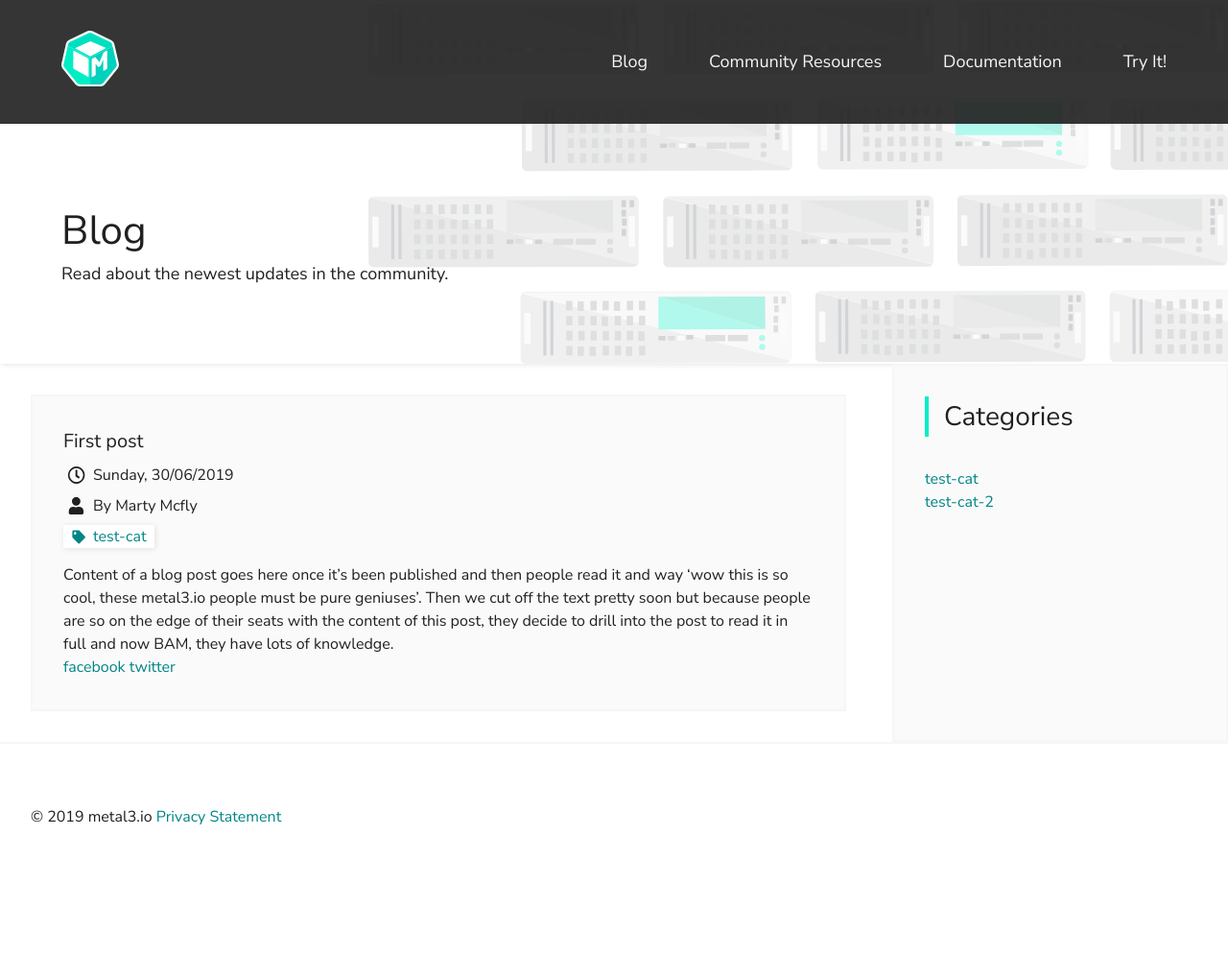
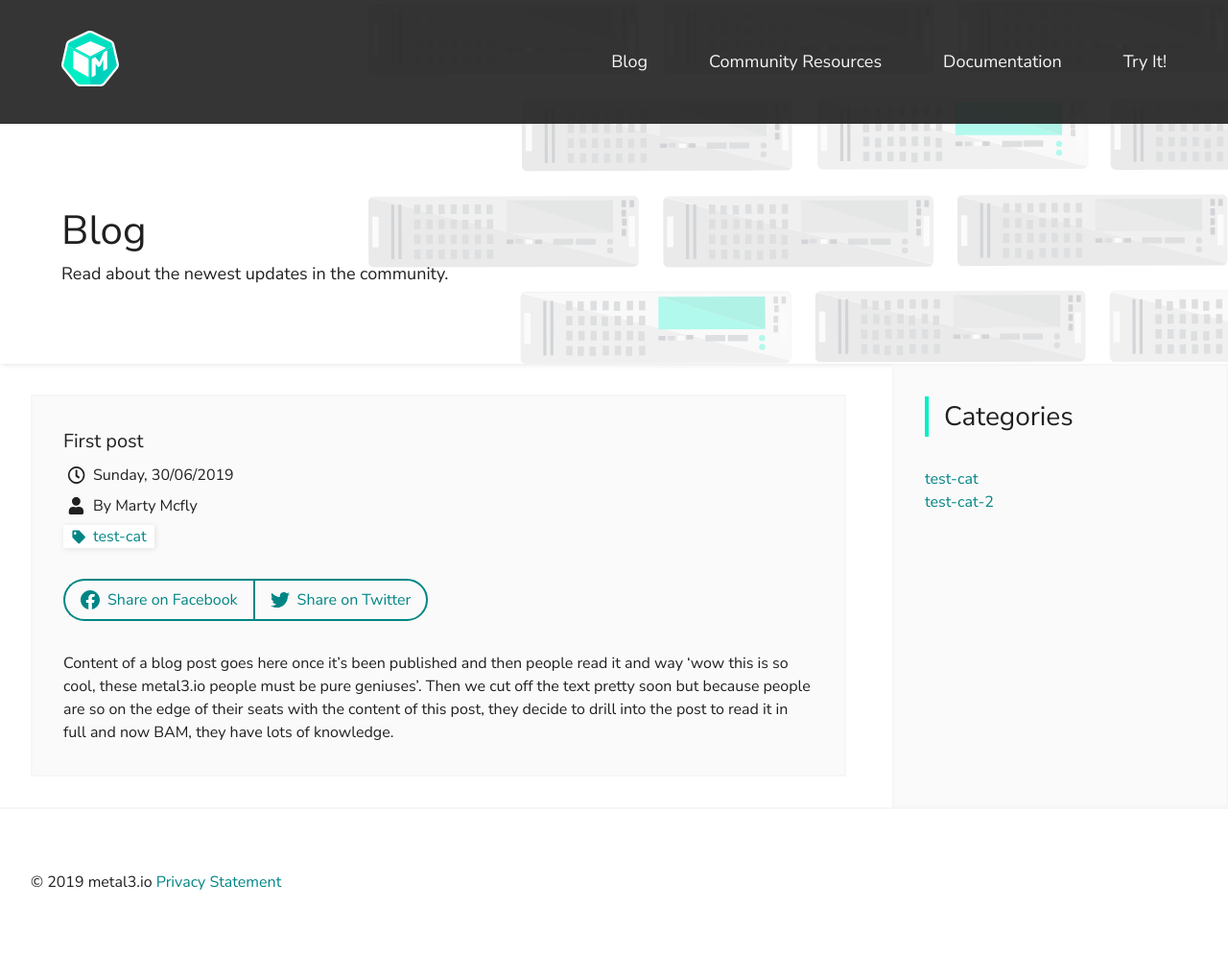
Before and after one commit to matthewcarleton/ovirt-site, a Jekyll site: the page built from _posts/2019-06-30-first-post.markdown, in a window 1280 px wide. Shown: the whole page at 96% size. Built offline with Jekyll 4.4.1, drawn with Linux system fonts in a browser that asks for light colours; before the commit the page ends 927 px from its top, so only the background shows below that.

Commit message:
social media share

```diff
--- a/_layouts/post.html
+++ b/_layouts/post.html
@@ -18,20 +18,34 @@ layout: default
     {{ category | remove-first }}
   </a>
 {% endfor %}
-                    {{ content }}
 <div class="mk-share-buttons">
-                        <a  href="https://www.facebook.com/sharer/sharer.php?u={{ site.url }}{{ site.baseurl }}{{ page.url }}"
+
+           <a class="mk-share-buttons__item" href="https://www.facebook.com/sharer/sharer.php?u={{ site.url }}{{ site.baseurl }}{{ page.url }}"
             onclick="window.open(this.href, 'pop-up', 'left=20,top=20,width=500,height=500,toolbar=1,resizable=0'); return false;"
             title="Share on Facebook" >
-                             facebook
+            <?xml version="1.0" encoding="UTF-8"?>
+<svg enable-background="new 0 0 1024 1024" version="1.1" viewBox="0 0 1024 1024" xml:space="preserve" xmlns="http://www.w3.org/2000/svg">
+<style type="text/css">
+
+</style>
+	<path d="M1024,512C1024,229.2,794.8,0,512,0S0,229.2,0,512c0,255.6,187.2,467.4,432,505.8V660H302V512h130V399.2   C432,270.9,508.4,200,625.4,200c56,0,114.6,10,114.6,10v126h-64.6c-63.6,0-83.4,39.5-83.4,80v96h142l-22.7,148H592v357.8   C836.8,979.4,1024,767.6,1024,512z"/>
+	<path class="st0" d="M711.3,660L734,512H592v-96c0-40.5,19.8-80,83.4-80H740V210c0,0-58.6-10-114.6-10   c-117,0-193.4,70.9-193.4,199.2V512H302v148h130v357.8c26.1,4.1,52.8,6.2,80,6.2s53.9-2.1,80-6.2V660H711.3z"/>
+</svg>
+
+             Share on Facebook
         </a>
 
-                        <a  href="https://twitter.com/intent/tweet?text={{ page.title }}&url={{ site.url }}{{ site.baseurl }}{{ page.url }}"
+
+        <a class="mk-share-buttons__item" href="https://twitter.com/intent/tweet?text={{ page.title }}&url={{ site.url }}{{ site.baseurl }}{{ page.url }}"
         onclick="window.open(this.href, 'pop-up', 'left=20,top=20,width=500,height=500,toolbar=1,resizable=0'); return false;"
         title="Share on Twitter" >
-                            twitter
+        <?xml version="1.0" encoding="UTF-8"?>
+<svg enable-background="new 0 0 250 203.1" version="1.1" viewBox="0 0 250 203.1" xml:space="preserve" xmlns="http://www.w3.org/2000/svg">
+<path class="st1" d="m78.6 203.1c94.3 0 145.9-78.2 145.9-145.9 0-2.2 0-4.4-0.1-6.6 10-7.3 18.7-16.3 25.6-26.5-9.4 4.1-19.3 6.9-29.5 8.1 10.7-6.4 18.7-16.5 22.5-28.4-10.1 6-21.1 10.2-32.6 12.4-19.4-20.7-51.9-21.7-72.6-2.2-13.3 12.5-19 31.2-14.8 49-41.1-2.1-79.6-21.6-105.6-53.6-13.6 23.4-6.7 53.4 15.9 68.4-8.2-0.2-16.1-2.4-23.3-6.4v0.6c0 24.4 17.2 45.4 41.2 50.3-7.6 2.1-15.5 2.4-23.2 0.9 6.7 20.9 26 35.2 47.9 35.6-18.2 14.3-40.6 22-63.7 22-4.1 0-8.2-0.3-12.2-0.7 23.5 15.1 50.7 23 78.6 23"/>
+</svg> Share on Twitter
     </a>
 </div>
+                    {{ content }}
             </article>
         </section>
         {% include blog-aside.html %}
--- a/_sass/_subpage.scss
+++ b/_sass/_subpage.scss
@@ -161,3 +161,45 @@
         }
     }
 }
+
+.mk-share-buttons{
+    display: inline-flex;
+    align-items: center;
+    margin: var(--mk--spacer--sm) 0 var(--mk--spacer--md);
+    &__item {
+        border: var(--mk--BorderWidth--sm) solid var(--mk--BorderColor--200);
+        padding: var(--mk--spacer--xs) var(--mk--spacer--sm);
+        display: flex;
+        color: var(--mk--Color--500);
+        &:first-of-type {
+            border-right: none;
+            border-radius: var(--mk--BorderRadius--lg) 0 0 var(--mk--BorderRadius--lg);
+        }
+        &:last-of-type {
+            border-radius: 0 var(--mk--BorderRadius--lg)  var(--mk--BorderRadius--lg) 0;
+        }
+        svg {
+            width:20px;
+            margin-right: var(--mk--spacer--xs);
+            path {
+                fill: var(--mk--Color--500);
+            }
+            .st0 {
+                fill: var(--mk--Color--100);
+            }
+        }
+        &:hover {
+            background: var(--mk--BorderColor--200);
+            color: #fff;
+            text-decoration: none;
+            svg {
+                path {
+                    fill: var(--mk--Color--100);
+                }
+                .st0 {
+                    fill:var(--mk--Color--500);
+                }
+            }
+        }
+    }
+}
```
Lines whose indentation alone changed are shown as unchanged.
